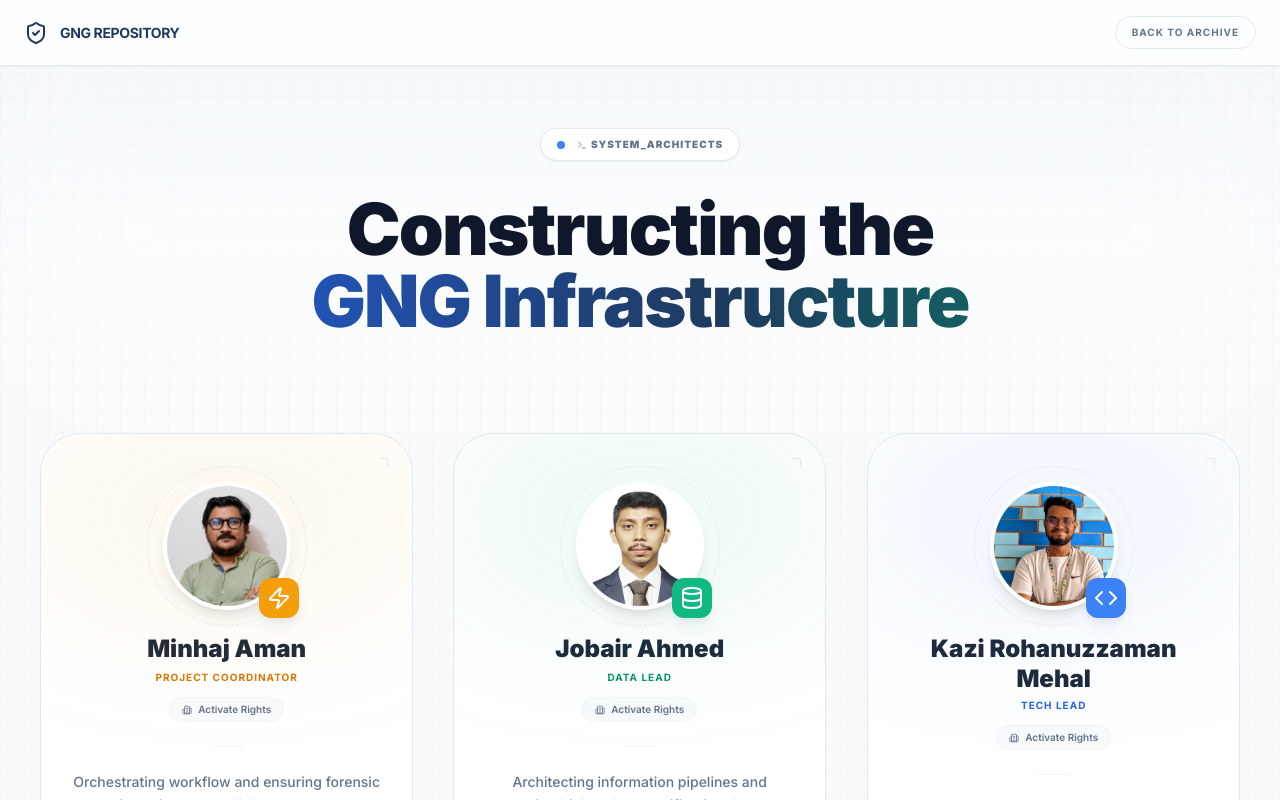
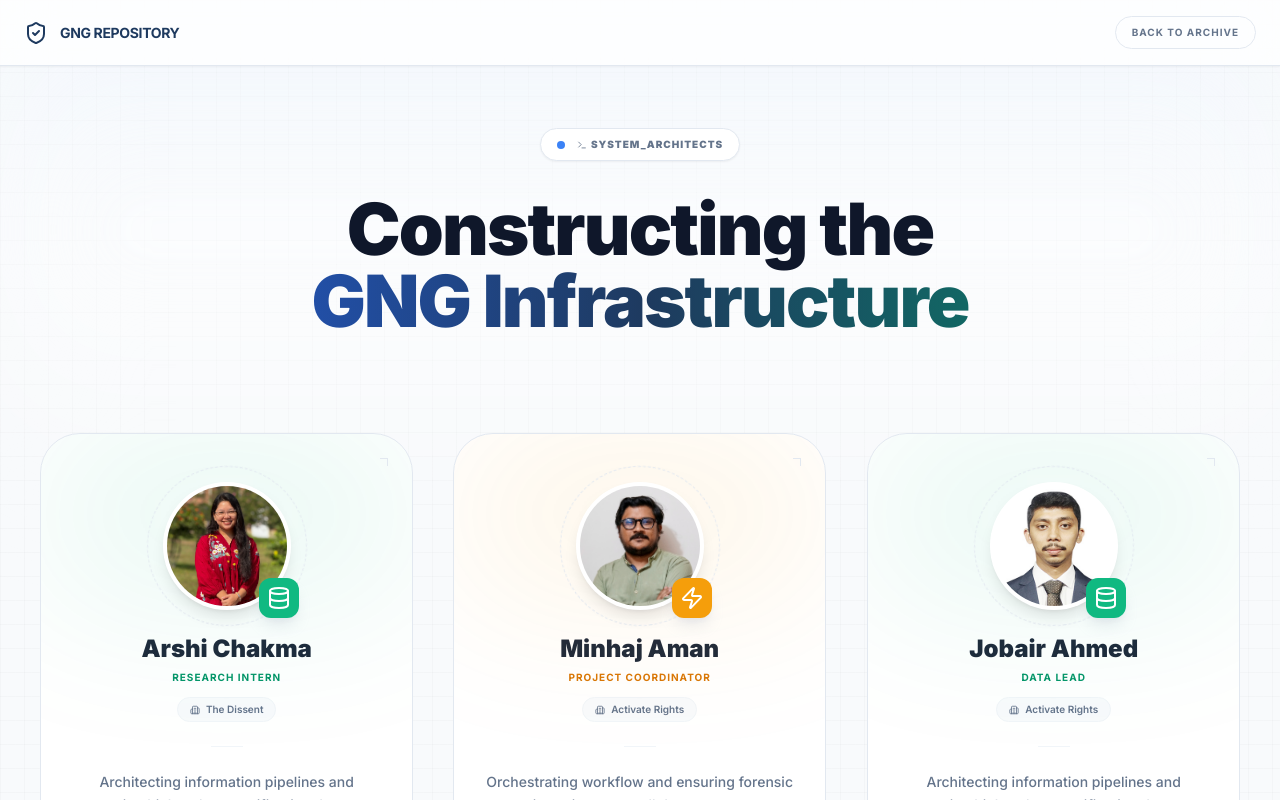
Before and after one commit to MihalKazi/debunk, a Next.js app: page /team in a window 1280 px wide. Shown: the top 800 px of the page. Built offline with nearby package versions, Linux system fonts and the light colour scheme.

Commit message:
added members

```diff
--- a/src/app/team/page.tsx
+++ b/src/app/team/page.tsx
@@ -50,9 +50,23 @@ export default function TeamPage() {
 
   const teamMembers = [
     {
+      name: "Arshi Chakma",
+      role: "Research Intern",
+      organization: "The Dissent",
+      icon: <Database size={24} />,
+      color: "text-emerald-600",
+      bg: "bg-emerald-500",
+      image: "/team/arshi.jpg",
+      desc: "Architecting information pipelines and managing high-volume verification datasets.",
+      socials: {
+        github: "",
+        linkedin: "https://www.linkedin.com/in/arshi-chakma-c00/",
+        portfolio: ""
+      }
+    },
+    {
       name: "Minhaj Aman",
       role: "Project Coordinator",
-      // 👇 Only Organization Info
       organization: "Activate Rights",
       icon: <Zap size={24} />,
       color: "text-amber-600",
@@ -60,9 +74,9 @@ export default function TeamPage() {
       image: "/team/minhaj.jpg",
       desc: "Orchestrating workflow and ensuring forensic integrity across all data vectors.",
       socials: {
-        github: "https://github.com/minhaj",
-        linkedin: "https://linkedin.com/in/minhaj",
-        portfolio: "https://minhaj.com"
+        github: "",
+        linkedin: "https://www.linkedin.com/in/minhajaman/",
+        portfolio: ""
       }
     },
     {
@@ -76,7 +90,7 @@ export default function TeamPage() {
       desc: "Architecting information pipelines and managing high-volume verification datasets.",
       socials: {
         github: "https://github.com/jobair",
-        linkedin: "https://linkedin.com/in/jobair",
+        linkedin: "https://www.linkedin.com/in/mohammad-jobair-ahmad/",
         portfolio: "https://jobair.dev"
       }
     },
@@ -90,8 +104,8 @@ export default function TeamPage() {
       image: "/team/Mehal.jpg",
       desc: "Developing the core infrastructure, full-stack logic, and automated archival systems.",
       socials: {
-        github: "https://github.com/mehal",
-        linkedin: "https://linkedin.com/in/mehal",
+        github: "https://github.com/MihalKazi",
+        linkedin: "https://www.linkedin.com/in/kazi-rohanuzzaman-mehal07/",
         portfolio: "https://mehal.tech"
       }
     },
```
Also changed, not shown: public/team/arshi.jpg (added).
